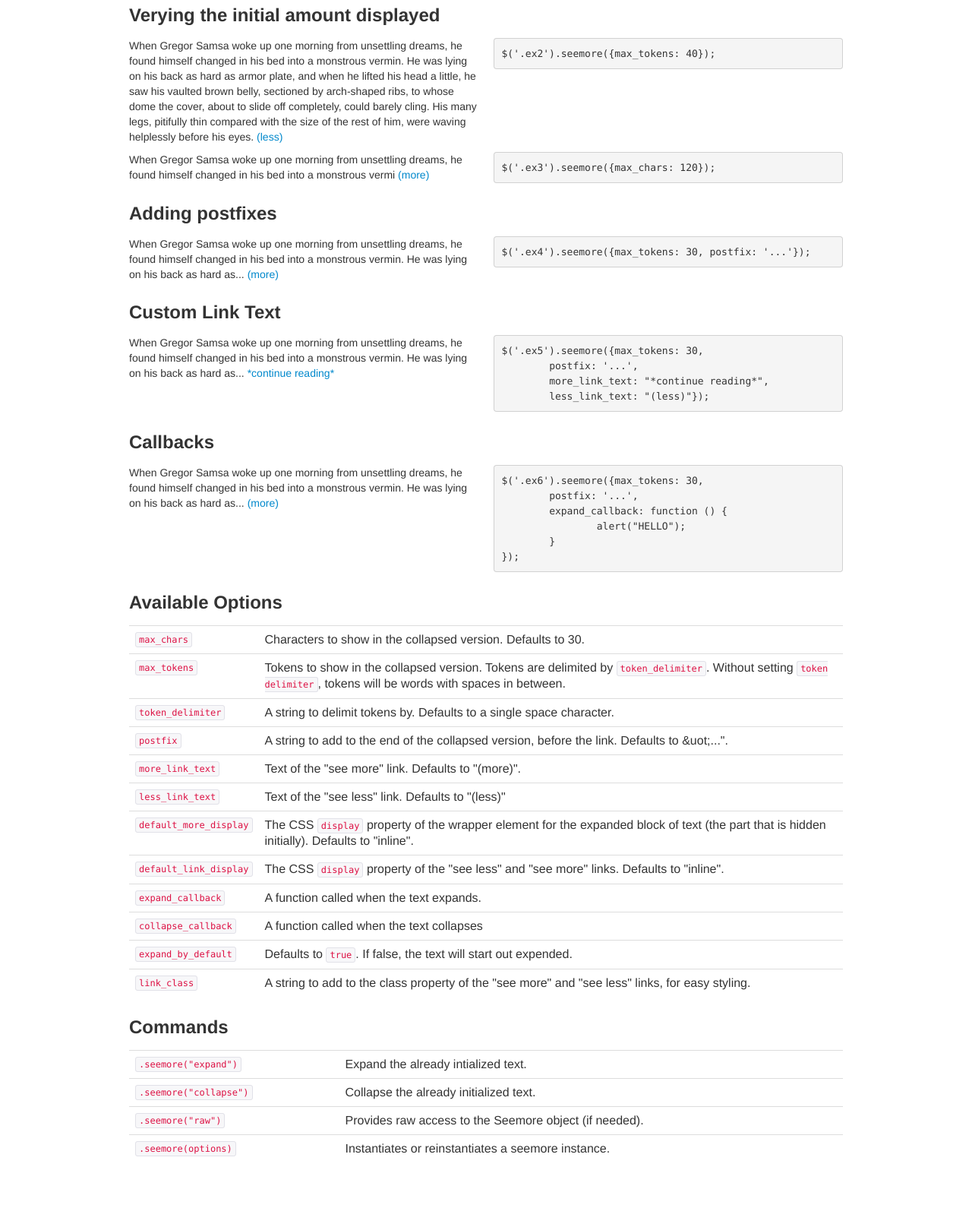
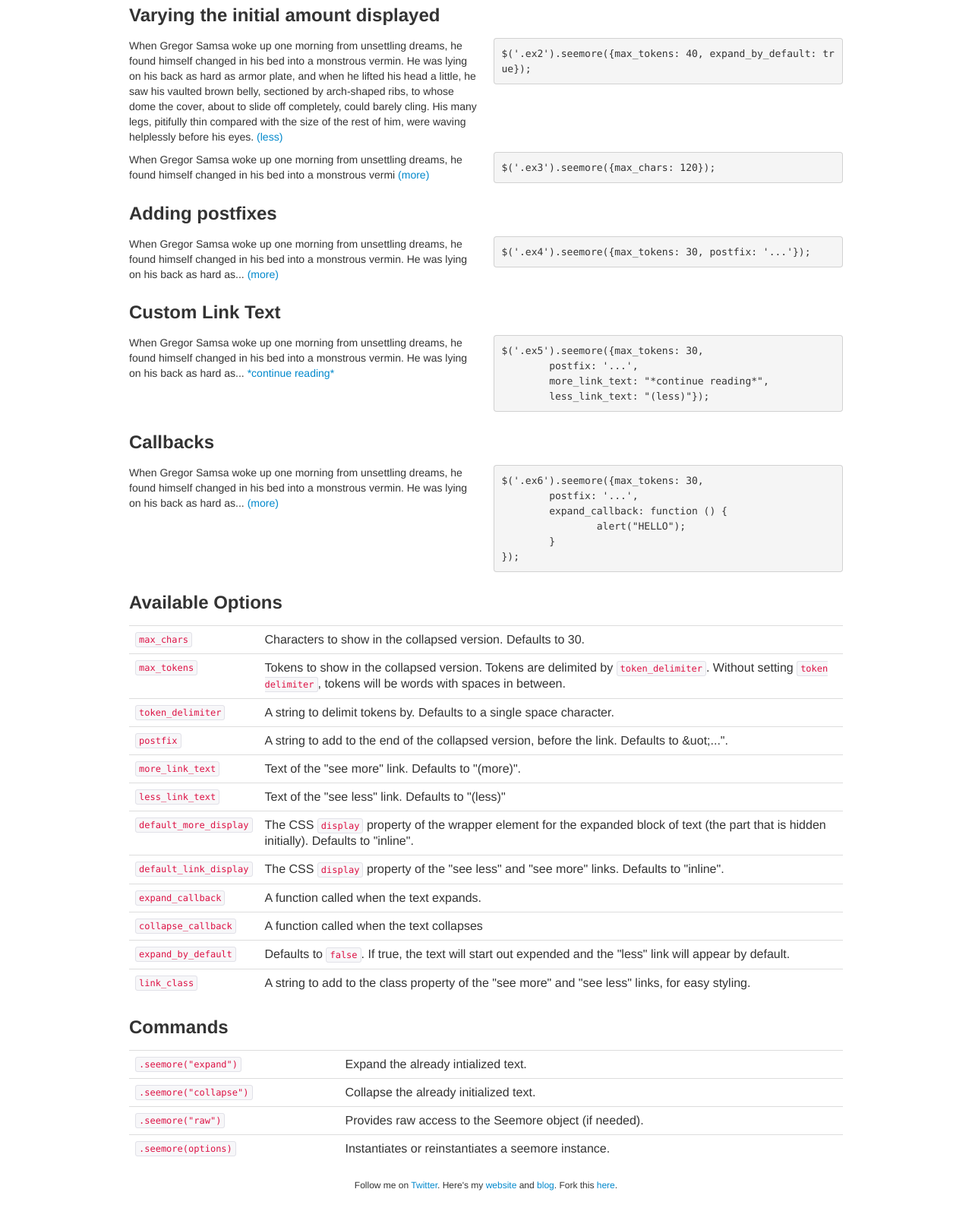
Before and after one commit to noahsark769/seemorejs, a plain HTML site: page index.html in a window 1280 px wide. Shown: the part 302-1892 px from the top of the page at 76% size. Before the commit the page ends 1852 px from the top, so only its background shows below. Drawn offline with nearby package versions, Linux system fonts and the light colour scheme.

Commit message:
added footer and fixed typos (derp)

```diff
--- a/index.html
+++ b/index.html
@@ -44,13 +44,13 @@
 				<pre>$('.ex1').seemore();</pre>
 			</div>
 		</div>
-		<h3>Verying the initial amount displayed</h3>
+		<h3>Varying the initial amount displayed</h3>
 		<div class="row">
 			<div class="span6">
 				<p class='ex2'>When Gregor Samsa woke up one morning from unsettling dreams, he found himself changed in his bed into a monstrous vermin. He was lying on his back as hard as armor plate, and when he lifted his head a little, he saw his vaulted brown belly, sectioned by arch-shaped ribs, to whose dome the cover, about to slide off completely, could barely cling. His many legs, pitifully thin compared with the size of the rest of him, were waving helplessly before his eyes.</p>
 			</div>
 			<div class="span6">
-				<pre>$('.ex2').seemore({max_tokens: 40});</pre>
+				<pre>$('.ex2').seemore({max_tokens: 40, expand_by_default: true});</pre>
 			</div>
 		</div>
 		<div class="row">
@@ -134,7 +134,7 @@ $('.ex6').seemore({max_tokens: 30,
 				<td><code>collapse_callback</code></td><td>A function called when the text collapses</td>
 			</tr>
 			<tr>
-				<td><code>expand_by_default</code></td><td>Defaults to <code>true</code>. If false, the text will start out expended.</td>
+				<td><code>expand_by_default</code></td><td>Defaults to <code>false</code>. If true, the text will start out expended and the "less" link will appear by default.</td>
 			</tr>
 			<tr>
 				<td><code>link_class</code></td><td>A string to add to the class property of the &quot;see more&quot; and &quot;see less&quot; links, for easy styling.</td>
@@ -157,6 +157,7 @@ $('.ex6').seemore({max_tokens: 30,
 			</tr>
 		</table>
 	</div>
+	<div class="footer" style="width: 100%; text-align: center; font-size: 12px; margin-bottom: 20px;">Follow me on <a href="http://twitter.com/noahsark769">Twitter</a>. Here's my <a href='http://noahgilmore.com'>website</a> and <a href="http://blog.noahgilmore.com">blog</a>. Fork this <a href="https://github.com/noahsark769/quicktour.js/">here</a>.</div>
 	<a href="https://github.com/noahsark769/seemorejs"><img style="position: absolute; top: 0; right: 0; border: 0;" src="https://s3.amazonaws.com/github/ribbons/forkme_right_gray_6d6d6d.png" alt="Fork me on GitHub"></a>
 
 </body>
```
